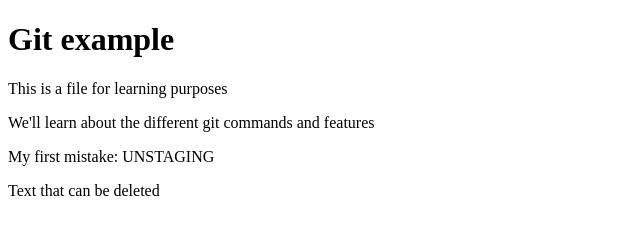
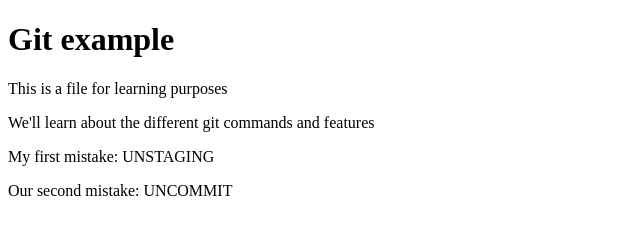
Before and after one commit to kevincastrochavez/git_commands, a plain HTML site: page git_example.html in a window 1280 px wide. Shown: the whole page, without its empty margins (0-640 px from the left). Drawn offline with Linux system fonts and the light colour scheme.

Commit message:
learned how to uncommit a file and then unstage it

```diff
--- a/git_example.html
+++ b/git_example.html
@@ -16,6 +16,8 @@
     <p>My first mistake: UNSTAGING</p>
     <!-- To unstage a file, type: git reset HEAD <filename> -->
 
-    <p>Text that can be deleted</p>
+    <p>Our second mistake: UNCOMMIT</p>
+    <!-- To uncommit a file, type: git reset --soft HEAD~1 -->
+    <!-- Them unstage the file: git reset HEAD <filename> -->
   </body>
 </html>
```
